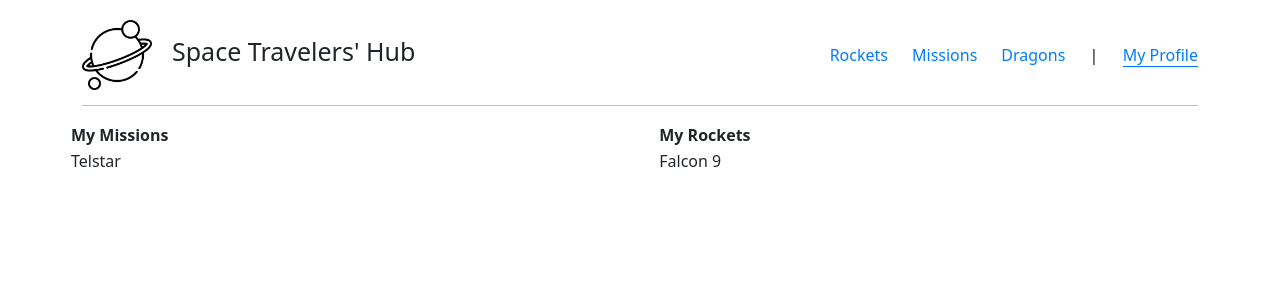
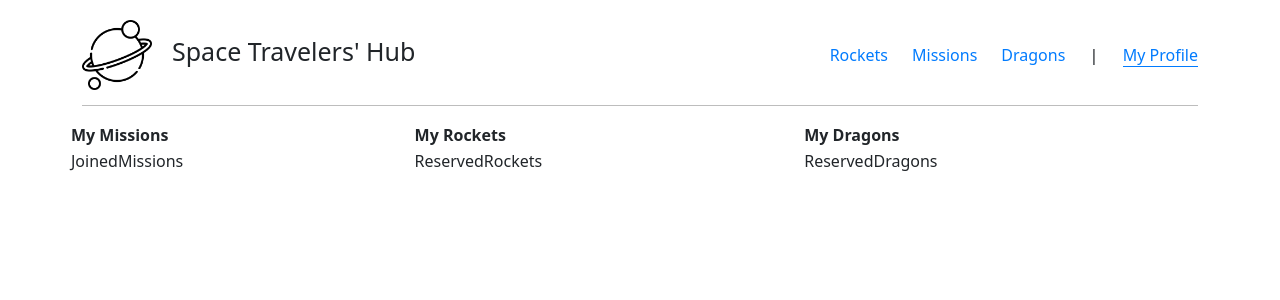
Before and after one commit to rubydevi/react-group-project, a React (Create React App) app: page /profile in a window 1280 px wide. Shown: the top 300 px of the page. Built offline with nearby package versions, Linux system fonts and the light colour scheme; a web font is replaced by a local one.

Commit message:
Create child components for Profile

```diff
--- /dev/null
+++ b/src/components/JoinedMissions.js
@@ -0,0 +1,7 @@
+import React from 'react';
+
+const JoinedMissions = () => (
+  <div>JoinedMissions</div>
+);
+
+export default JoinedMissions;
--- a/src/components/Profile.js
+++ b/src/components/Profile.js
@@ -1,5 +1,8 @@
 import Container from 'react-bootstrap/Container';
 import Row from 'react-bootstrap/Row';
+import JoinedMissions from './JoinedMissions';
+import ReservedRockets from './ReservedRockets';
+import ReservedDragons from './ReservedDragons';
 
 const ProfileComponent = () => (
   <Container>
@@ -8,10 +11,18 @@ const ProfileComponent = () => (
         <tr>
           <th>My Missions</th>
           <th>My Rockets</th>
+          <th>My Dragons</th>
         </tr>
         <tr>
-          <td>Telstar</td>
-          <td>Falcon 9</td>
+          <td>
+            <JoinedMissions />
+          </td>
+          <td>
+            <ReservedRockets />
+          </td>
+          <td>
+            <ReservedDragons />
+          </td>
         </tr>
       </table>
     </Row>
--- /dev/null
+++ b/src/components/ReservedDragons.js
@@ -0,0 +1,7 @@
+import React from 'react';
+
+const ReservedDragons = () => (
+  <div>ReservedDragons</div>
+);
+
+export default ReservedDragons;
--- /dev/null
+++ b/src/components/ReservedRockets.js
@@ -0,0 +1,7 @@
+import React from 'react';
+
+const ReservedRockets = () => (
+  <div>ReservedRockets</div>
+);
+
+export default ReservedRockets;
```
